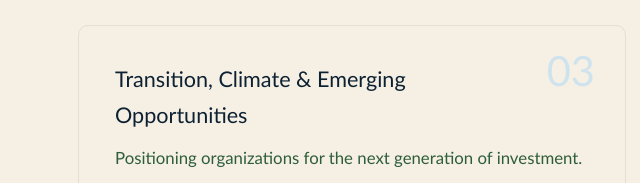
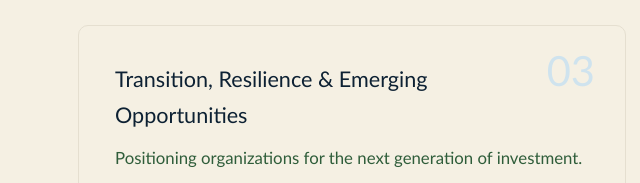
Before and after one commit to myrippleco/terra-impact-website, a plain HTML site: page index.html in a window 1280 px wide. Shown: the part 1986-2169 px from the top of the page, 0-640 px from the left. Drawn offline with Linux system fonts and the light colour scheme.

Commit message:
Add files via upload

```diff
--- a/index.html
+++ b/index.html
@@ -89,7 +89,7 @@
 
         <article class="service-card">
           <span class="service-index">03</span>
-          <h3>Transition, Climate &amp; Emerging Opportunities</h3>
+          <h3>Transition, Resilience &amp; Emerging Opportunities</h3>
           <p class="service-tag">Positioning organizations for the next generation of investment.</p>
           <p>The transition to a more resilient, resource-efficient economy is creating new financing requirements and investment opportunities across industries.</p>
           <p class="service-foot">We help clients assess where market developments intersect with their businesses, assets, stakeholders and capital needs.</p>
```
